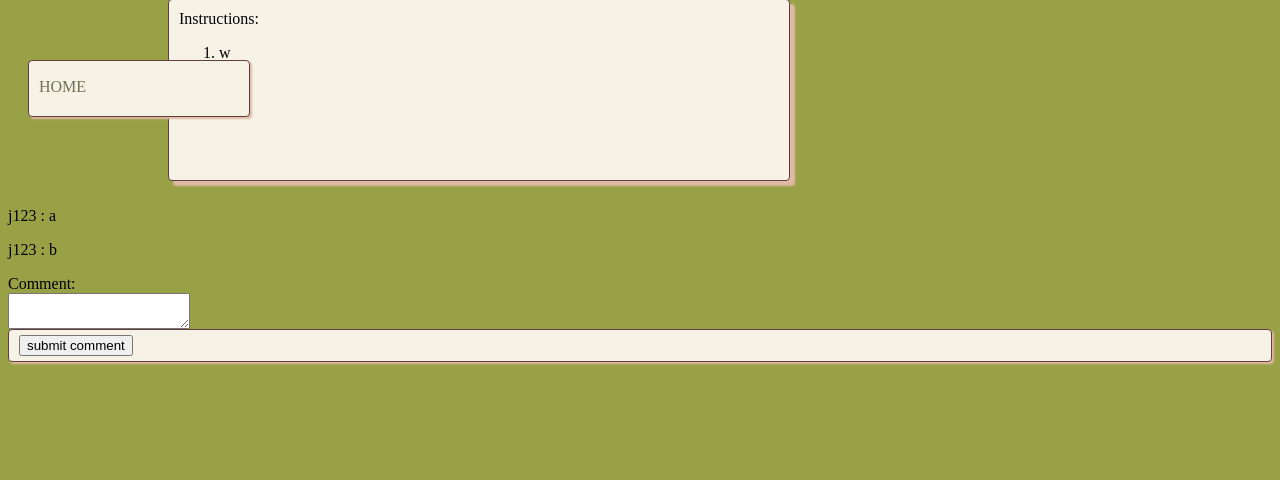
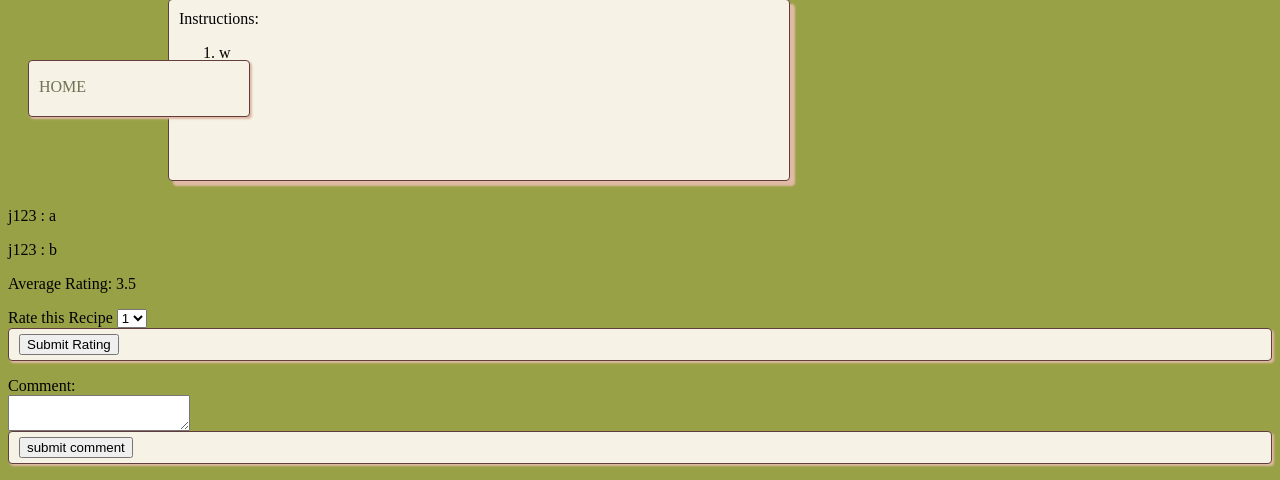
Before and after one commit to LeDuyNg/CMPE-131-Team-2-FOODpApp, a Flask app: page /home/myrecipes/mysinglerecipeview/1 in a window 1280 px wide. Shown: the part 633-1113 px from the top of the page. Before the commit the page ends 998 px from the top, so only its background shows below. Run offline with Flask 3, Linux system fonts and the light colour scheme; a user stored in the database is signed in; data comes from the database, SQL or seed files in the repository; both versions use the stored data as it was after the commit.

Commit message:
Added a rating system
Created a dropdown menu for rating

Can rate recipe when viewing
	If rating a recipe again, then update

Recipe displays average rating

```diff
--- a/app/forms.py
+++ b/app/forms.py
@@ -1,5 +1,5 @@
 from flask_wtf import FlaskForm
-from wtforms import StringField, PasswordField, RadioField, SubmitField, validators, EmailField, TextAreaField
+from wtforms import StringField, PasswordField, RadioField, SubmitField, validators, EmailField, TextAreaField, SelectField
 from wtforms.validators import DataRequired, Length, Email
 
 # Login form for user authentication
@@ -49,6 +49,10 @@ class RecipeForm(FlaskForm):
     # )
     submit_recipe =  SubmitField("submit recipe")
 
+class RatingForm(FlaskForm):
+    rating = SelectField("Rate this Recipe", choices=[(1,"1"), (2,"2"), (3,"3"), (4,"4"), (5,"5")], validators=[validators.DataRequired()])
+    submit_rating = SubmitField("Submit Rating")
+
 class CommentForm(FlaskForm):
     comment = TextAreaField("Comment", validators=[validators.DataRequired()])
     submit_comment =  SubmitField("submit comment")
--- a/app/models.py
+++ b/app/models.py
@@ -74,6 +74,7 @@ class Recipe(db.Model):
     created = db.Column(db.DateTime, default=datetime.now())  # Timestamp for when the recipe is created
     user_id = db.Column(db.Integer, db.ForeignKey('user.id'))  # Foreign key to associate with a User
     created = db.Column(db.DateTime, default=datetime.now())
+    ratings = db.Column(db.String, default="")
     num_of_rating = db.Column(db.Integer, default=0)
     total_rating = db.Column(db.Integer, default=0)
     tags = db.Column(db.JSON, default={})
@@ -93,10 +94,27 @@ class Recipe(db.Model):
         flag_modified(self, "tags")
         db.session.commit()
 
-    def rate_recipe(self, rating):
-        self.total_rating += rating
+    def rate_recipe(self, user_id, rating):
+        # if user has already rated the recipe update rating
+        ratings_list = self.ratings.split()
+        for id in range(0, len(ratings_list), 2):
+            if ratings_list[id] == str(user_id):
+                self.total_rating -= int(ratings_list[id+1])
+                self.total_rating += int(rating)
+                ratings_list[id+1] = rating
+                ratings_string = ' '.join(ratings_list)
+                self.ratings = ratings_string
+                db.session.commit()
+                return
+
+        # else rate recipe normally
+        self.ratings += f" {user_id} {rating} "      # stores user id and their rating in a string
+        self.total_rating += int(rating)
         self.num_of_rating += 1
         db.session.commit()
+
+    def average_rating(self):
+        return self.total_rating/self.num_of_rating
 
     def set_title(self, new_title):
         self.title = new_title
@@ -126,15 +144,24 @@ class Recipe(db.Model):
     def get_ingredients(self):
         return self.ingredients
 
-    def set_comment_ids(self, new_comment_ids):
-        self.comment_ids = new_comment_ids
+    def add_comment_id(self, comment_id):
+        self.comment_ids += " " + str(comment_id)
         db.session.commit()
-
-    def add_comment_id(self, comment_id):
-        self.set_comment_ids(self.comment_ids + " " + str(comment_id))
 
     def get_comment_ids(self):
         return self.comment_ids.split()
+
+    def get_comment_list(self):
+        comment_list = []
+        for comment_id in self.get_comment_ids():
+            comment = Comment.query.get(comment_id)  # gets the comment object
+            content = comment.comment  # gets the content of the comment
+
+            user = User.query.get(comment.user_id)  # gets the user object
+            username = user.username  # gets the username of the user
+
+            comment_list.append(f"{username} : {content}")  # comment format
+        return comment_list
 
     # Function to format the ingredients as a list from a comma-separated string
     def format_ingredients(self, unformatted_list):
--- a/app/routes.py
+++ b/app/routes.py
@@ -1,7 +1,7 @@
 
 from app import myapp_obj
 from flask import render_template, redirect, request, flash, url_for
-from app.forms import LoginForm, RegisterForm, RecipeForm, UpdateForm, CommentForm
+from app.forms import LoginForm, RegisterForm, RecipeForm, UpdateForm, CommentForm, RatingForm
 from app.models import User, Recipe, Comment
 from app import db
 from flask_login import current_user, login_required, login_user, logout_user
@@ -117,34 +117,33 @@ def mysinglerecipeview(num):
     if recipe is None:  # If the recipe does not exist
         flash("Recipe not found.", "danger")  # Show a flash message
         return redirect("/home/myrecipes")  # Redirect to the recipes page
-    # Form for comment
-    form = CommentForm()
-    if form.validate_on_submit():
+
+    comment_form = CommentForm()
+    rating_form = RatingForm()
+
+    if comment_form.validate_on_submit():
         comment = Comment(user_id = current_user.id,
                           recipe_id = num,
-                          comment = form.comment.data)
+                          comment = comment_form.comment.data)
         db.session.add(comment)
         db.session.commit()
         recipe.add_comment_id(comment.id)
+
+    if rating_form.validate_on_submit():
+        recipe.rate_recipe(current_user.id, rating_form.rating.data)
 
     # Format the ingredients and instructions
     formatted_ingredients = recipe.format_ingredients(recipe.ingredients)
     formatted_instructions = recipe.format_instructions(recipe.instructions)
     show_buttons = (current_user.is_authenticated and recipe.user_id == current_user.id)
 
-    comment_list = []
-    for comment_id in recipe.get_comment_ids():
-        comment = Comment.query.get(comment_id) # gets the comment object
-        content = comment.comment               # gets the content of the comment
+    comment_list = recipe.get_comment_list()
 
-        user = User.query.get(comment.user_id)  # gets the user object
-        username = user.username                # gets the username of the user
-
-        comment_list.append(f"{username} : {content}")  # comment format
+    print(recipe.average_rating())
 
     return render_template("mysinglerecipeview.html", title = "My Recipe", pageClass = "mysinglerecipeview",
                            ingredients=formatted_ingredients, instructions=formatted_instructions, recipe = recipe, show_buttons = show_buttons,
-                           form = form, comment_list = comment_list)  # Render home.html
+                           comment_form = comment_form, comment_list = comment_list, rating_form = rating_form)  # Render home.html
 
 # Route when you click "add recipe" on "my recipes" page, renders myrecipes page and displays all recipes
 @myapp_obj.route("/home/myrecipes/mysinglerecipeadd", methods=['GET', 'POST'])
--- a/app/templates/mysinglerecipeview.html
+++ b/app/templates/mysinglerecipeview.html
@@ -1,9 +1,6 @@
 {% extends "base.html" %}
 {% block content %}
 	<div class = "welcome-text"> WELCOME TO THE PAGE DESCRIBING YOUR RECIPE: </div>
-
-<form action="" method="POST" novalidate>
-{{form.hidden_tag()}}
 
 	<div class = "container">
 		<div class = "left">
@@ -90,15 +87,26 @@
 		<p>{{ comment }}</p>
 	{% endfor %}
 
+<p>Average Rating: {{ recipe.average_rating() }}</p>
+
+<form action="" method="POST" novalidate>
+	{{rating_form.hidden_tag()}}
+	{{ rating_form.rating.label }} {{ rating_form.rating()}}
+	<div class = "button"> {{ rating_form.submit_rating() }} </div>
+</form>
+
+<form action="" method="POST" novalidate>
+{{comment_form.hidden_tag()}}
+
   	 <div class="form-field">
-            <div class="input-text">{{form.comment.label}}:</div>
-            {{ form.comment(class="form-control", id="comment") }}
-            {% for error in form.comment.errors %}
+            <div class="input-text">{{comment_form.comment.label}}:</div>
+            {{ comment_form.comment(class="form-control", id="comment") }}
+            {% for error in comment_form.comment.errors %}
                 <div class="text-danger">{{ error }}</div>
             {% endfor %}
 	 </div>
 
-	 <div class = "button">  {{ form.submit_comment() }} </div>
+	 <div class = "button">  {{ comment_form.submit_comment() }} </div>
 
 </form>
 
```
Also changed, not shown: app/app.db.
